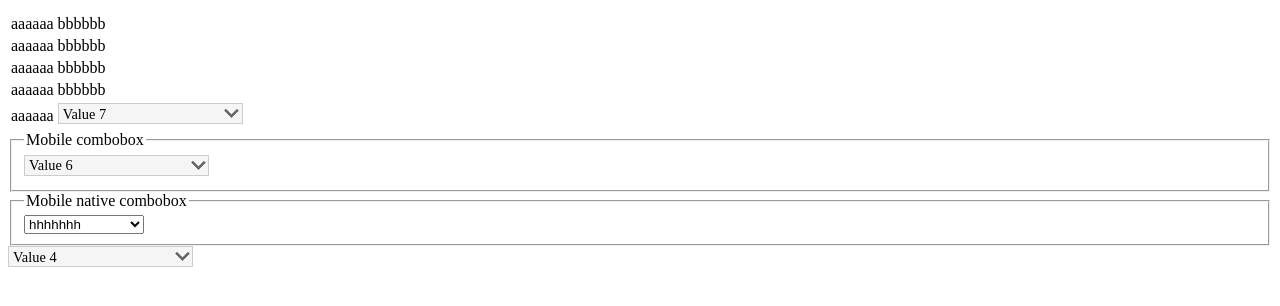
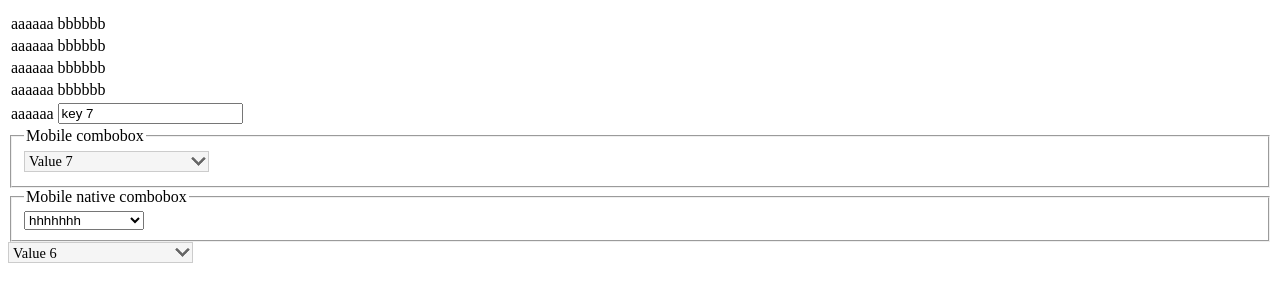
Before and after one commit to uniwizardcom/uwcombobox, a PHP site: page / in a window 1280 px wide. Shown: the top 306 px of the page. Run offline with PHP 8.4, Linux system fonts and the light colour scheme.

Commit message:
Added setRecord by ... something

```diff
--- a/getdata.php
+++ b/getdata.php
@@ -1,16 +1,16 @@
 <?php
 
 $dataList = [
-		['key' => 'key 1', 'value' => 'Value 1'],
-		['key' => 'key 2', 'value' => 'Value 2'],
-		['key' => 'key 3', 'value' => '... is trying to improve accessibility ...'],
-		['key' => 'key 4', 'value' => 'Value 4'],
-		['key' => 'key 5', 'value' => 'Value 5'],
-		['key' => 'key 6', 'value' => 'Value 6'],
-		['key' => 'key 7', 'value' => 'Value 7'],
-		['key' => 'key 8', 'value' => 'Value 8 Value Value Value Value'],
-		['key' => 'key 9', 'value' => 'Value 9'],
-		['key' => 'key 0', 'value' => 'Value 0']
+		['id' => '1', 'key' => 'key 1', 'value' => 'Value 1'],
+		['id' => '2', 'key' => 'key 2', 'value' => 'Value 2'],
+		['id' => '3', 'key' => 'key 3', 'value' => '... is trying to improve accessibility ...'],
+		['id' => '4', 'key' => 'key 4', 'value' => 'Value 4'],
+		['id' => '5', 'key' => 'key 5', 'value' => 'Value 5'],
+		['id' => '6', 'key' => 'key 6', 'value' => 'Value 6'],
+		['id' => '7', 'key' => 'key 7', 'value' => 'Value 7'],
+		['id' => '8', 'key' => 'key 8', 'value' => 'Value 8 Value Value Value Value'],
+		['id' => '9', 'key' => 'key 9', 'value' => 'Value 9'],
+		['id' => '0', 'key' => 'key 0', 'value' => 'Value 0']
 ];
 
 //sleep(3);
--- a/index.php
+++ b/index.php
@@ -68,7 +68,7 @@ $t = time();
 	</fieldset>
 
 	<script>
-	var selectObj = UWCombobox({
+	/*var selectObj = UWCombobox({
 		url: './getdata.php',
 		input: document.getElementById('first_select'),
 		keyName: 'key',
@@ -81,7 +81,7 @@ $t = time();
 		onchange: function(){
 			window.alert(this.value);
 		}
-	});
+	});*/
 	var selectObj2 = UWCombobox({
 		url: './getdata.php',
 		input: document.getElementById('second_select'),
@@ -111,6 +111,10 @@ $t = time();
 			//window.alert(this.value);
 		}
 	});
+	setTimeout(function(){
+		selectObj2.setRecord(6, 'id');
+	}, 1000);
+
 	var selectObj3 = UWCombobox({
 		url: './getdata.php',
 		input: document.getElementById('select_3'),
@@ -141,6 +145,9 @@ $t = time();
 			//window.alert(this.value);
 		}
 	});
+	setTimeout(function(){
+		selectObj3.setRecord('key 7');
+	}, 2000);
 
 	</script>
 </html>
--- a/uwcombobox.js
+++ b/uwcombobox.js
@@ -65,6 +65,13 @@ function UWCombobox(confObj) {
 
 			/** method to force load data from source */
 			load: null,
+
+			setRecord: function(){
+				/**
+				 * Throwing exception before loading plugin.
+				 */
+				throw 'Plugin must be loaded before using';
+			},
 
 			url: (typeof confObj.url != 'undefined') ? confObj.url : null,
 
@@ -156,6 +163,13 @@ function UWCombobox(confObj) {
 				privateObj.view.close();
 			};
 
+			publicObj.setRecord = function(val, keyName, keyValue) {
+				console.log(privateObj.view);
+				privateObj.view.setRecord(val,
+						((Object.prototype.toString.call(keyName) === '[object String]') ? keyName.trim() : '').length ? keyName : this.keyName
+					);
+			};
+
 			window.addEventListener('resize', function(event){
 				privateObj.view.resizeBackground();
 			});
--- a/view/default/uwcomboboxview.js
+++ b/view/default/uwcomboboxview.js
@@ -164,7 +164,7 @@ function UWComboboxView(directParent) {
 
 				this.domInput = inp;
 				privateObj.divContainer = document.createElement('div');
-				privateObj.divContainer.className = 'uwcomboboxmedia';
+				privateObj.divContainer.className = 'uwcomboboxdefault';
 				privateObj.divContainer.style.width = width+'px';
 				privateObj.divContainer.style.height = height+'px';
 				privateObj.divContainer.style.overflow = 'hidden';
@@ -321,12 +321,11 @@ function UWComboboxView(directParent) {
 						}
 						privateObj.listItemsView.appendChild(item);
 					}
-					if(this.domInput.value == this.dataCollection[i][this.confValues.keyName]) {
-						privateObj.viewContentText.innerHTML = this.dataCollection[i][this.confValues.keyValue];
-						directParent.value = this.domInput.value;
-						directParent.recordValue = this.dataCollection[i];
-					}
 				}
+				this.setRecord(
+						this.domInput.value,
+						this.confValues.keyName
+					);
 				this.refreshValueOnViewAfter();
 			},
 			refreshValueOnViewAfter: function(){
@@ -341,6 +340,16 @@ function UWComboboxView(directParent) {
 			},
 			closeListView: function() {
 				privateObj.listView.parentNode.removeChild(privateObj.listView);
+			},
+			setRecord: function(val, keyName) {
+				for(var i=0; i<this.dataCollection.length; i++) {
+					if(val == this.dataCollection[i][keyName]) {
+						privateObj.viewContentText.innerHTML = this.dataCollection[i][this.confValues.keyValue];
+						directParent.value = val;
+						directParent.recordValue = this.dataCollection[i];
+						this.domInput.value = this.dataCollection[i][this.confValues.keyName];
+					}
+				}
 			}
 		};
 
--- a/view/mobile/uwcomboboxview.js
+++ b/view/mobile/uwcomboboxview.js
@@ -317,13 +317,11 @@ function UWComboboxView(directParent) {
 						}
 						privateObj.listItemsView.appendChild(item);
 					}
-
-					if(this.domInput.value == this.dataCollection[i][this.confValues.keyName]) {
-						privateObj.viewContentText.innerHTML = this.dataCollection[i][this.confValues.keyValue];
-						directParent.value = this.domInput.value;
-						directParent.recordValue = this.dataCollection[i];
-					}
 				}
+				this.setRecord(
+						this.domInput.value,
+						this.confValues.keyName
+					);
 				this.refreshValueOnViewAfter();
 			},
 			refreshValueOnViewAfter: function(){
@@ -351,6 +349,16 @@ function UWComboboxView(directParent) {
 			},
 			closeListView: function() {
 				privateObj.listView.parentNode.removeChild(privateObj.listView);
+			},
+			setRecord: function(val, keyName) {
+				for(var i=0; i<this.dataCollection.length; i++) {
+					if(val == this.dataCollection[i][keyName]) {
+						privateObj.viewContentText.innerHTML = this.dataCollection[i][this.confValues.keyValue];
+						directParent.value = val;
+						directParent.recordValue = this.dataCollection[i];
+						this.domInput.value = this.dataCollection[i][this.confValues.keyName];
+					}
+				}
 			}
 		};
 
```
